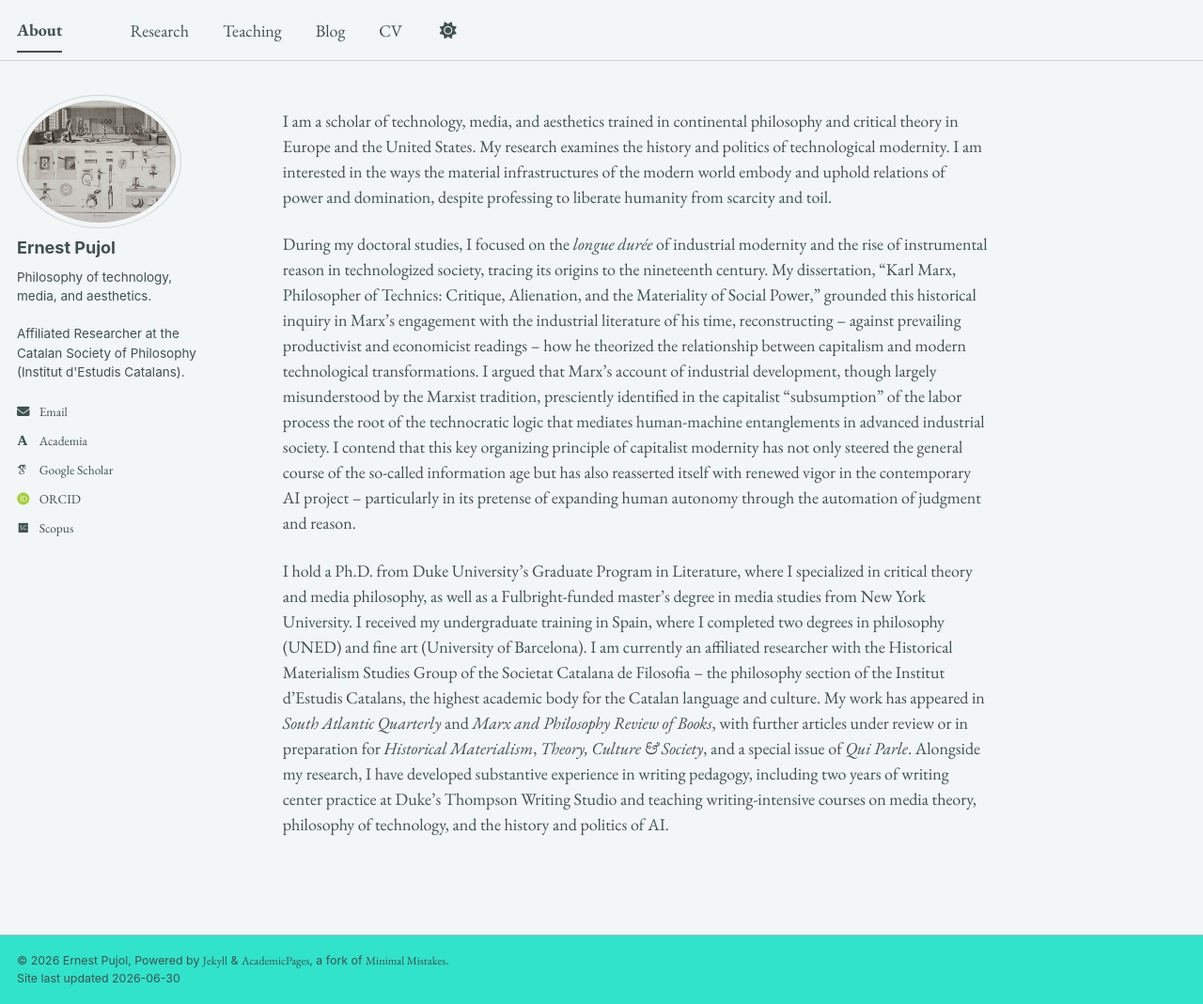
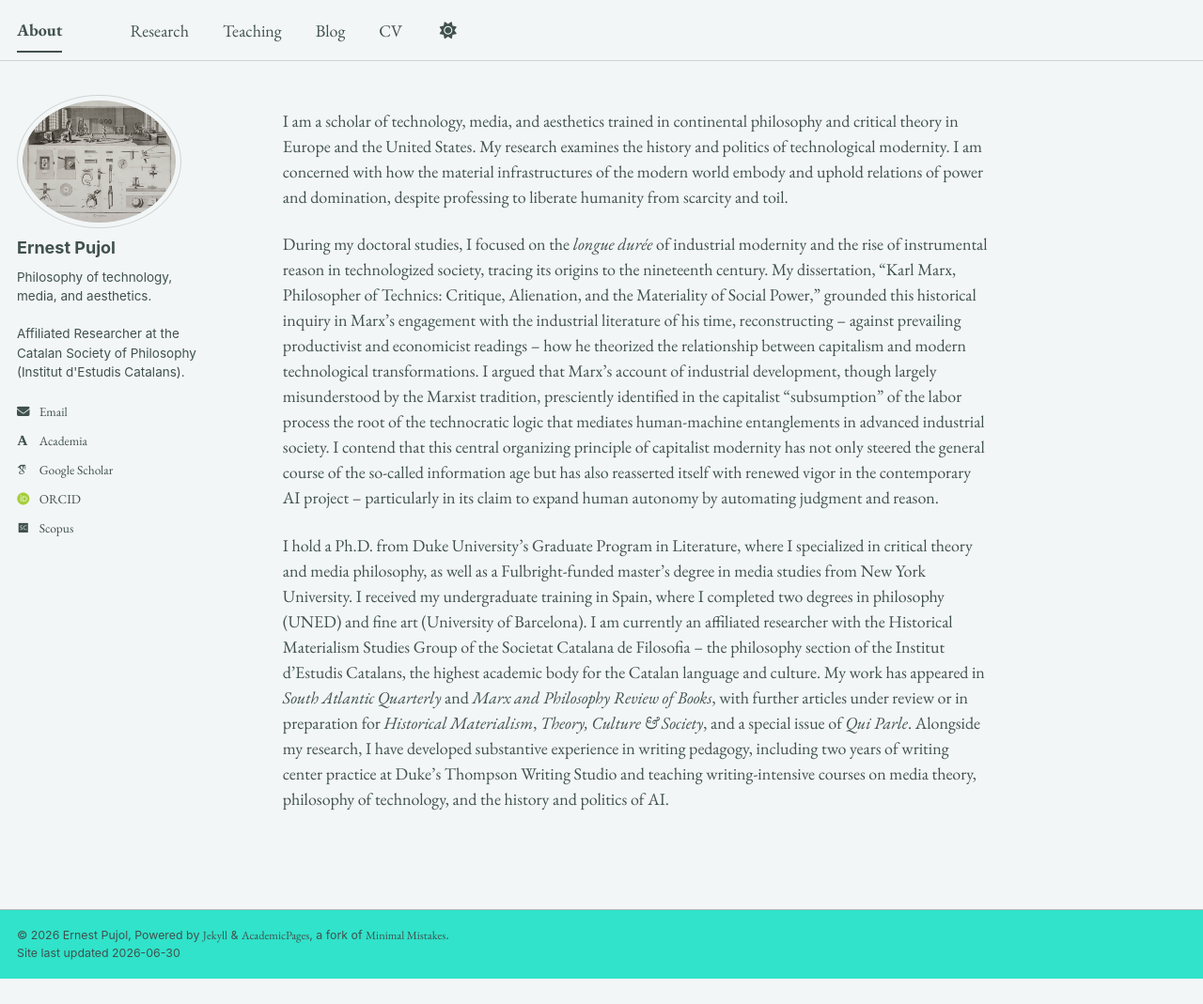
Before and after one commit to epujol90/epujol90.github.io, a Jekyll site: the page built from _pages/about.md, in a window 1280 px wide and 1069 px high. Shown: the whole window at 94% size. Built offline with Jekyll 4.4.1, drawn with Linux system fonts in a browser that asks for light colours; some web fonts are replaced; a script bundle is joined from its source files by our own code; library files that are not in the unit come from our copies.

Commit message:
Update about.md

```diff
--- a/_pages/about.md
+++ b/_pages/about.md
@@ -6,8 +6,8 @@ redirect_from:
   - /about/
   - /about.html
 ---
-I am a scholar of technology, media, and aesthetics trained in continental philosophy and critical theory in Europe and the United States. My research examines the history and politics of technological modernity. I am interested in the ways the material infrastructures of the modern world embody and uphold relations of power and domination, despite professing to liberate humanity from scarcity and toil.
+I am a scholar of technology, media, and aesthetics trained in continental philosophy and critical theory in Europe and the United States. My research examines the history and politics of technological modernity. I am concerned with how the material infrastructures of the modern world embody and uphold relations of power and domination, despite professing to liberate humanity from scarcity and toil.
 
-During my doctoral studies, I focused on the _longue durée_ of industrial modernity and the rise of instrumental reason in technologized society, tracing its origins to the nineteenth century. My dissertation, “Karl Marx, Philosopher of Technics: Critique, Alienation, and the Materiality of Social Power,” grounded this historical inquiry in Marx’s engagement with the industrial literature of his time, reconstructing -- against prevailing productivist and economicist readings -- how he theorized the relationship between capitalism and modern technological transformations. I argued that Marx’s account of industrial development, though largely misunderstood by the Marxist tradition, presciently identified in the capitalist "subsumption" of the labor process the root of the technocratic logic that mediates human-machine entanglements in advanced industrial society. I contend that this key organizing principle of capitalist modernity has not only steered the general course of the so-called information age but has also reasserted itself with renewed vigor in the contemporary AI project -- particularly in its pretense of expanding human autonomy through the automation of judgment and reason.
+During my doctoral studies, I focused on the _longue durée_ of industrial modernity and the rise of instrumental reason in technologized society, tracing its origins to the nineteenth century. My dissertation, “Karl Marx, Philosopher of Technics: Critique, Alienation, and the Materiality of Social Power,” grounded this historical inquiry in Marx’s engagement with the industrial literature of his time, reconstructing -- against prevailing productivist and economicist readings -- how he theorized the relationship between capitalism and modern technological transformations. I argued that Marx’s account of industrial development, though largely misunderstood by the Marxist tradition, presciently identified in the capitalist "subsumption" of the labor process the root of the technocratic logic that mediates human-machine entanglements in advanced industrial society. I contend that this central organizing principle of capitalist modernity has not only steered the general course of the so-called information age but has also reasserted itself with renewed vigor in the contemporary AI project -- particularly in its claim to expand human autonomy by automating judgment and reason.
 
 I hold a Ph.D. from Duke University’s Graduate Program in Literature, where I specialized in critical theory and media philosophy, as well as a Fulbright-funded master’s degree in media studies from New York University. I received my undergraduate training in Spain, where I completed two degrees in philosophy (UNED) and fine art (University of Barcelona). I am currently an affiliated researcher with the Historical Materialism Studies Group of the Societat Catalana de Filosofia -- the philosophy section of the Institut d’Estudis Catalans, the highest academic body for the Catalan language and culture. My work has appeared in _South Atlantic Quarterly_ and _Marx and Philosophy Review of Books_, with further articles under review or in preparation for _Historical Materialism_, _Theory, Culture & Society_, and a special issue of _Qui Parle_. Alongside my research, I have developed substantive experience in writing pedagogy, including two years of writing center practice at Duke’s Thompson Writing Studio and teaching writing-intensive courses on media theory, philosophy of technology, and the history and politics of AI.
```
